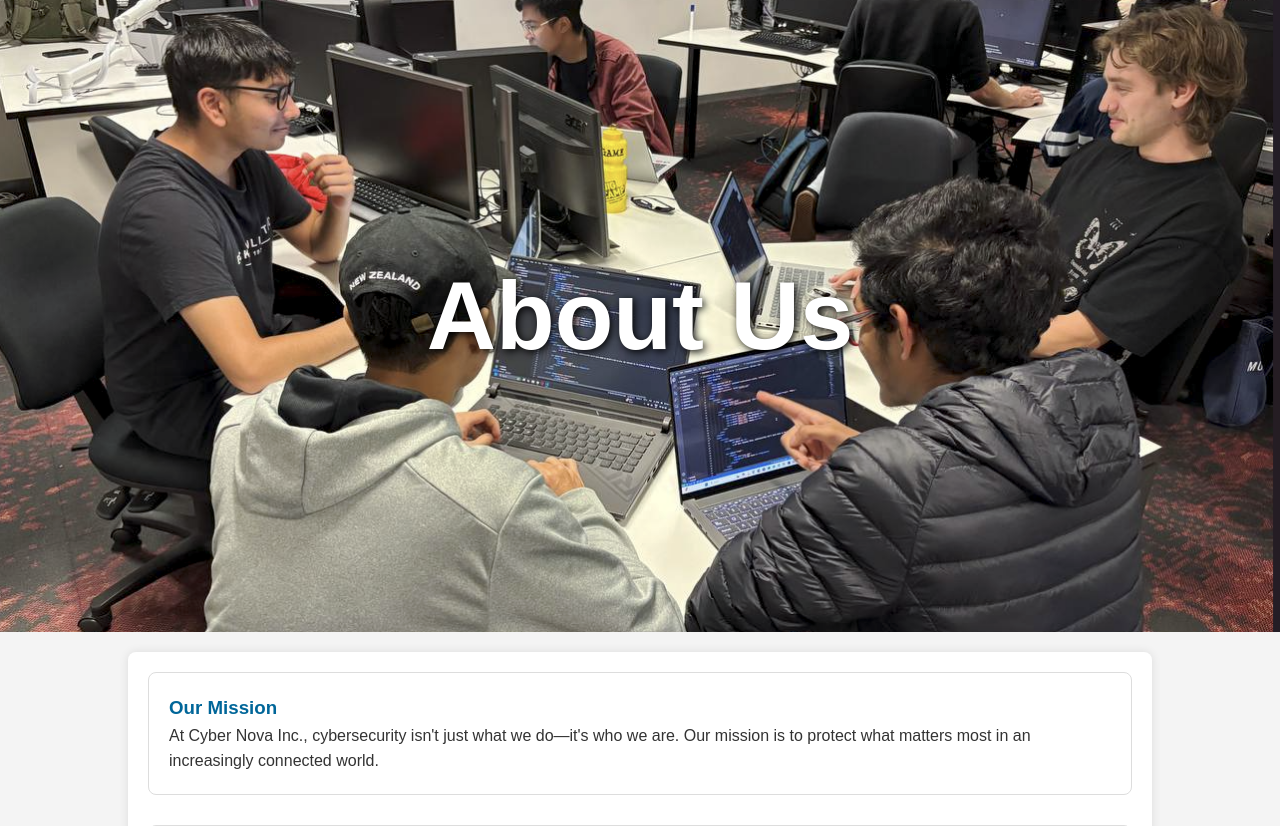
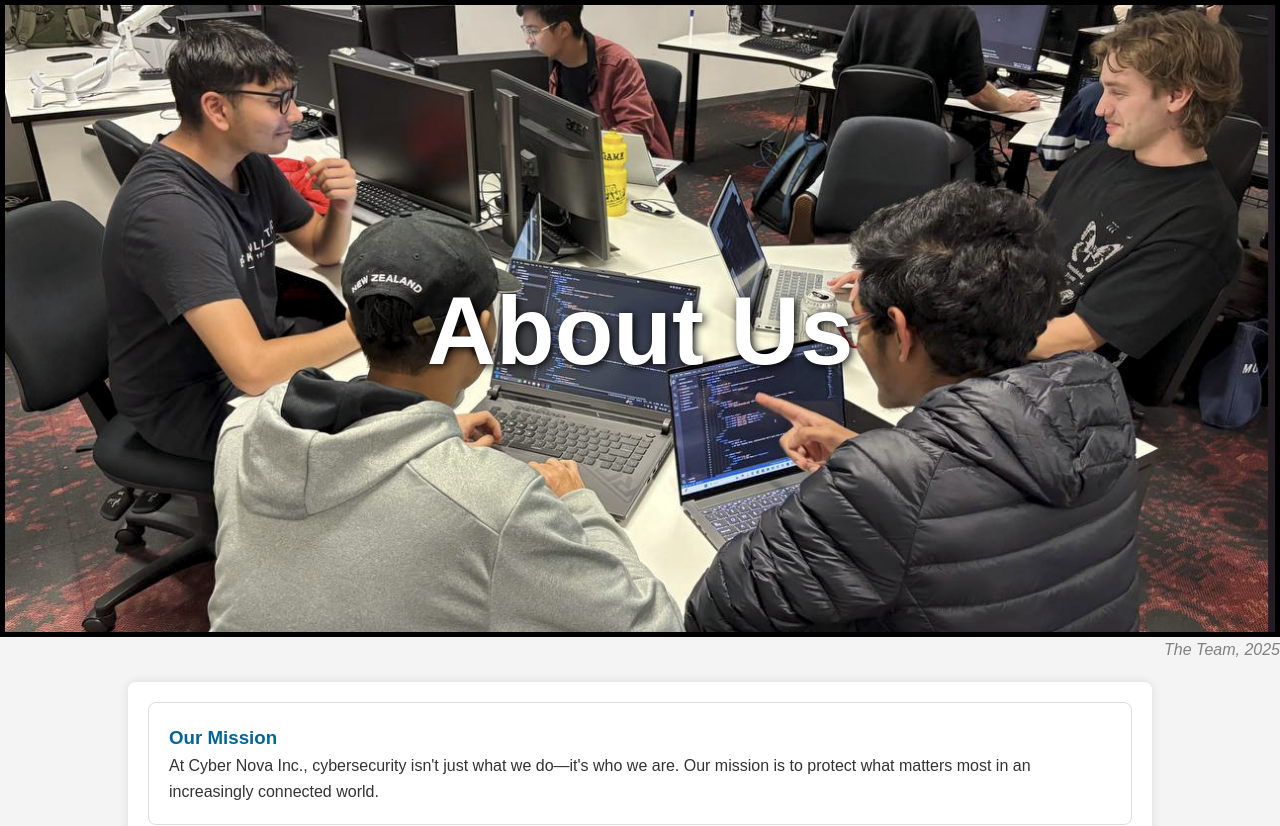
Before and after one commit to Shriyans007/Web-Tech-Project, a PHP site: page /about.html in a window 1280 px wide. Shown: the part 138-964 px from the top of the page. Run offline with PHP 8.4, Linux system fonts and the light colour scheme.

Commit message:
Added figure element

```diff
--- a/about.html
+++ b/about.html
@@ -27,7 +27,10 @@
 
     <!-- Group Photo Banner with Text -->
     <div class="hero-image">
+        <figure>
         <img src="Grouppicture.png" alt="Team Group Photo" width="100">
+        <figcaption>The Team, 2025</figcaption>
+        </figure>
         <div class="hero-text">
             <h1>About Us</h1>
         </div>
--- a/styles.css
+++ b/styles.css
@@ -304,11 +304,21 @@ textarea:focus {
   overflow: hidden;
 }
 
+.hero-image figcaption{
+  float: right;
+  font-style: italic;
+  color: gray;
+}
+
+
+
 .hero-image img {
   width: 100%;
   height: auto;
   display: block;
+  border: 5px solid black;
 }
+
 
 .hero-text {
   position: absolute;
```
